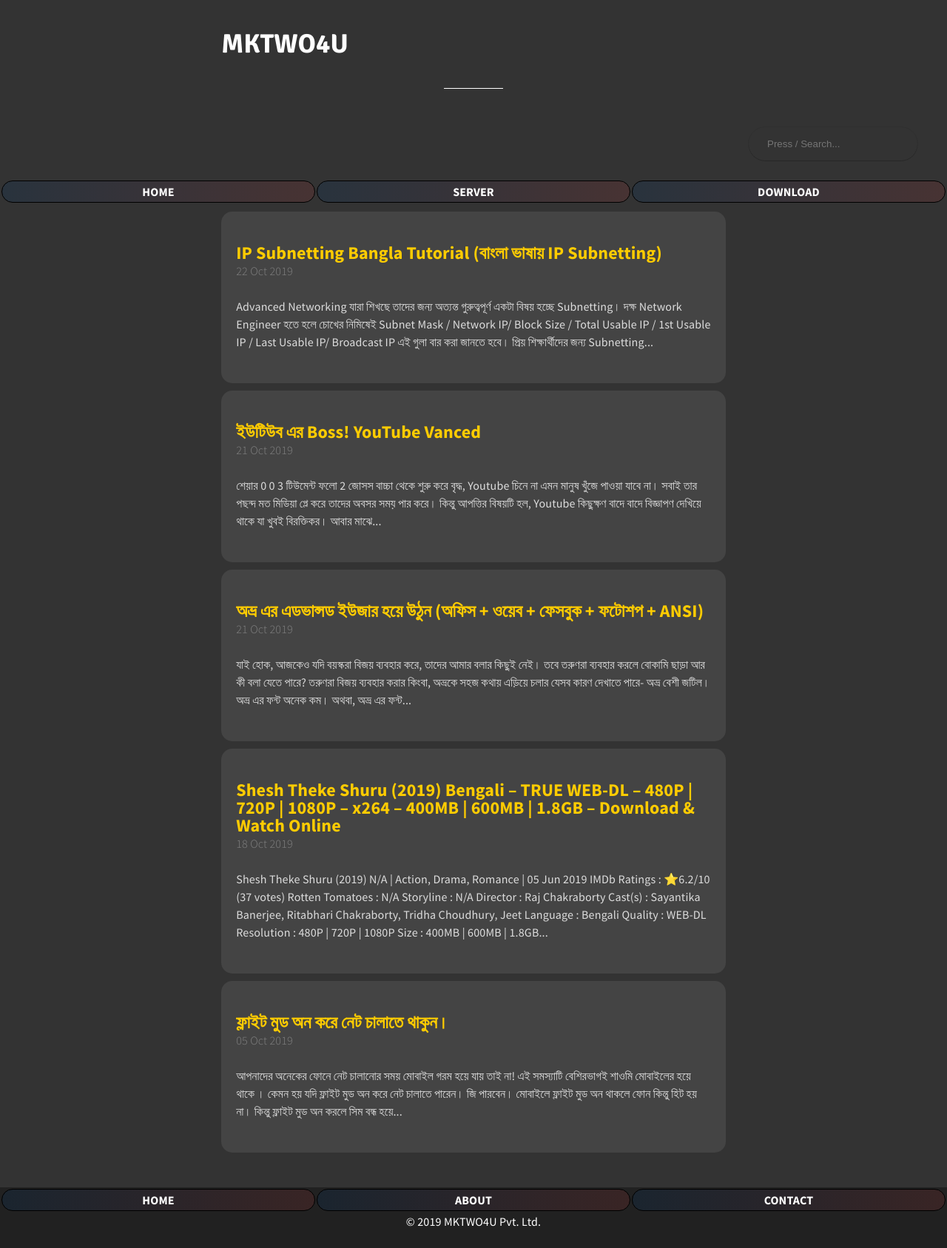
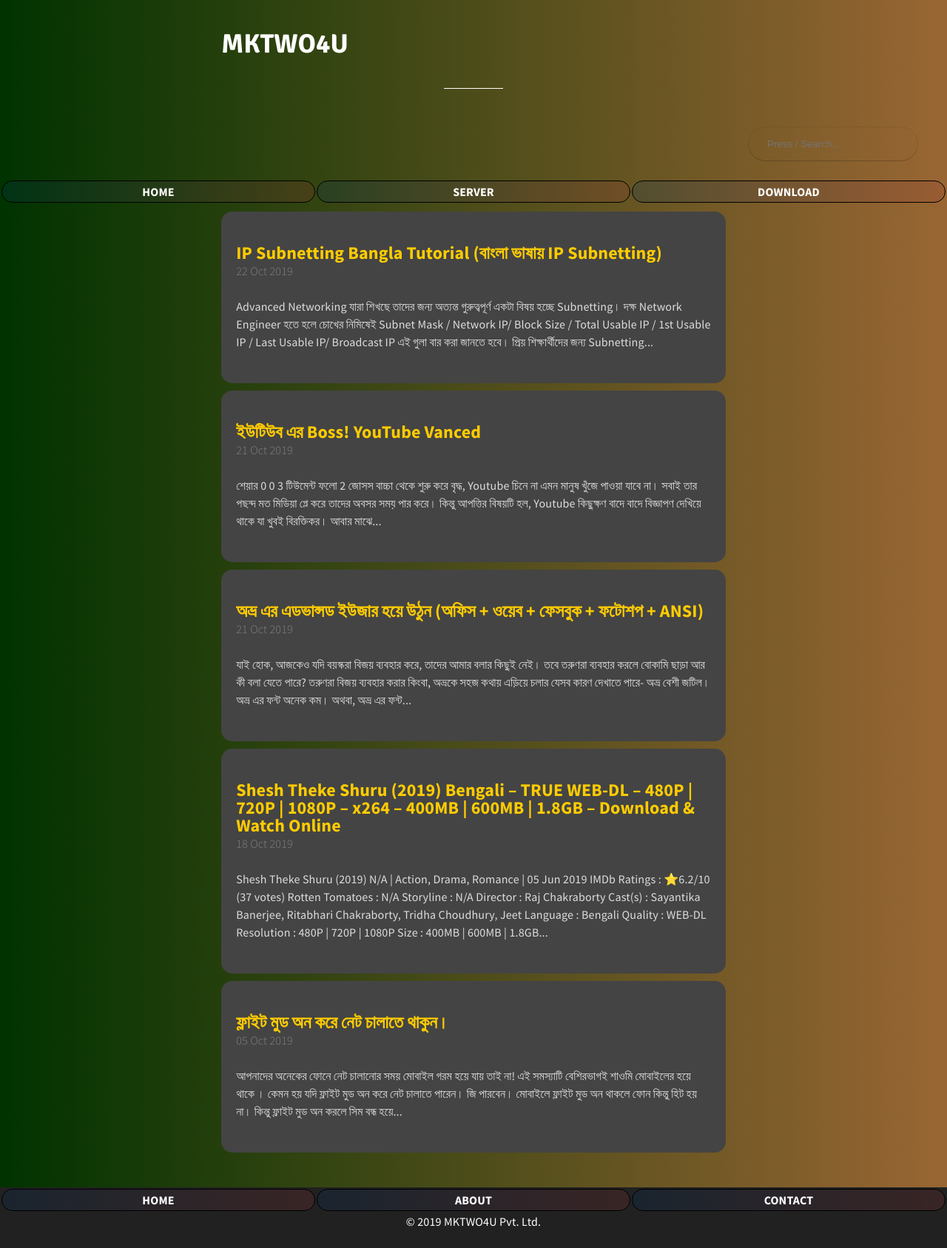
Before and after one commit to bdmilan/blog, a Jekyll site: the page built from index.html, in a window 1280 px wide. Shown: the whole page at 74% size. Built offline with Jekyll 4.4.1, drawn with Linux system fonts in a browser that asks for light colours; the list of posts is cut into pages by our own code.

Commit message:
Update layout.scss

```diff
--- a/_sass/layout.scss
+++ b/_sass/layout.scss
@@ -4,6 +4,7 @@
 html, body {
 	height: 100%;
 	min-width: auto;
+	background: linear-gradient(to left, #996633 0%, #003300 100%);
 
 }
 
```
